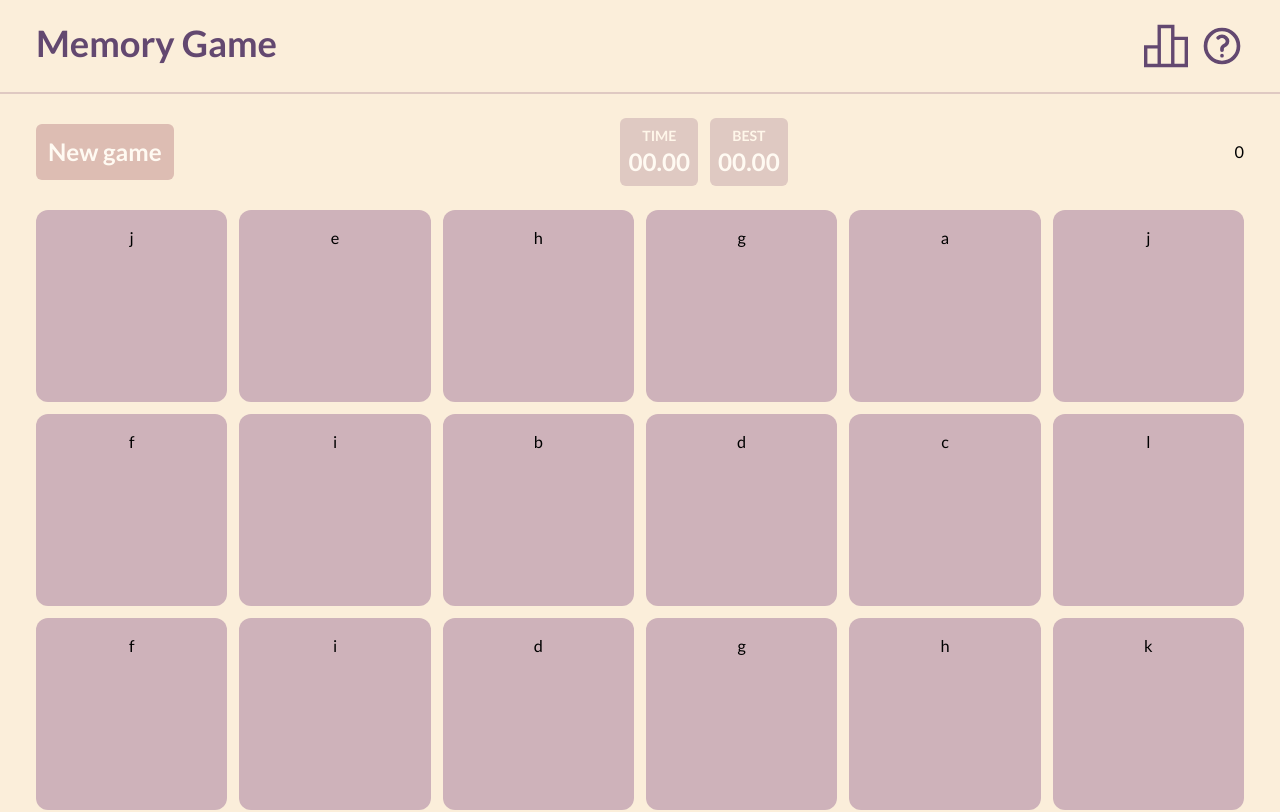
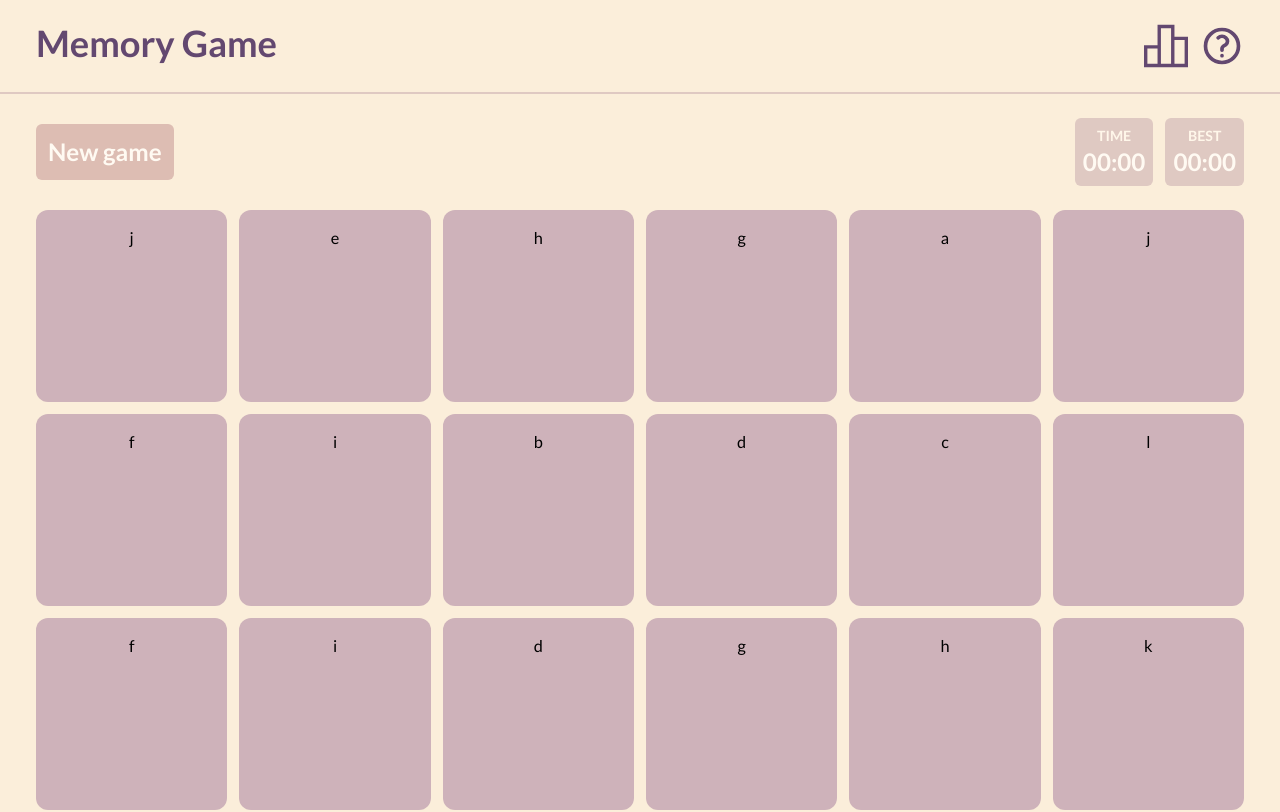
Before and after one commit to ochentso/memorygame, a React (Vite) app: page / in a window 1280 px wide. Shown: the top 812 px of the page. Built offline with nearby package versions, Linux system fonts and the light colour scheme.

Commit message:
added best time

```diff
--- a/src/App.tsx
+++ b/src/App.tsx
@@ -14,11 +14,15 @@ const picsShuffled = picsDuplicate.sort(() => Math.random() - 0.5);
 interface IGameStore {
   gameStarted: boolean;
   setGameStarted: (value: boolean) => void;
+  gameFinished: boolean;
+  setGameFinished: (value: boolean) => void;
 }
 
 export const useGameStore = create<IGameStore>((set) => ({
   gameStarted: false,
   setGameStarted: (value) => set(() => ({ gameStarted: value })),
+  gameFinished: false,
+  setGameFinished: (value) => set(() => ({ gameFinished: value })),
 }));
 
 const useTimerStore = create<ITimerStore>((set) => ({
@@ -35,11 +39,15 @@ interface ITimerStore {
 
 function App() {
   const [cards, setCards] = useState(picsShuffled);
+  const [bestTime, setBestTime] = useState(
+    Number(localStorage.getItem("bestTime")) || 0
+  );
 
   const resetFlippedCards = useFlippedStore((state) => state.resetFlippedCards);
   const resetHiddenCards = useHiddenStore((state) => state.resetHiddenCards);
   const setGameStarted = useGameStore((state) => state.setGameStarted);
   const gameStarted = useGameStore((state) => state.gameStarted);
+  const gameFinished = useGameStore((state) => state.gameFinished);
 
   const restartNewGame = () => {
     resetFlippedCards();
@@ -55,7 +63,6 @@ function App() {
   const startTimer = () => {
     intervalRef.current = setInterval(() => {
       incrementTimer();
-      console.log("timer", timer);
     }, 1000);
   };
   const stopTimer = () => {
@@ -64,7 +71,6 @@ function App() {
   };
 
   useEffect(() => {
-    console.log("gameStarted", gameStarted);
     if (!gameStarted) {
       if (timer !== 0) {
         stopTimer();
@@ -74,13 +80,43 @@ function App() {
     startTimer();
   }, [gameStarted]);
 
+  useEffect(() => {
+    if (gameFinished) {
+      const savedTime = localStorage.getItem("bestTime");
+      if (savedTime) {
+        localStorage.setItem(
+          "bestTime",
+          `${Math.min(timer, Number(savedTime))}`
+        );
+        setBestTime(Math.min(timer, Number(savedTime)));
+      } else {
+        localStorage.setItem("bestTime", `${timer}`);
+        setBestTime(timer);
+      }
+      stopTimer();
+    }
+  }, [gameFinished]);
+
+  const formatTime = (time: number) => {
+    const minutes = Math.floor(time / 60);
+    const seconds = time % 60;
+    const minutesStr = minutes < 10 ? `0${minutes}` : `${minutes}`;
+    const secondsStr = seconds < 10 ? `0${seconds}` : `${seconds}`;
+    return `${minutesStr}:${secondsStr}`;
+  };
+
+  const formattedCurrentTime = formatTime(timer);
+  const formattedBestTime = formatTime(bestTime);
+
   return (
     <>
       <Header />
       <div className="py-4 px-7 md:px-9 md:py-6 flex justify-between items-center">
         <RestartButton onClick={restartNewGame} />
-        <TimeCounter />
-        <span>{timer}</span>
+        <TimeCounter
+          currentTime={formattedCurrentTime}
+          bestTime={formattedBestTime}
+        />
       </div>
       <Game cardsArr={cards} />
       <Footer />
--- a/src/components/Game.tsx
+++ b/src/components/Game.tsx
@@ -48,6 +48,8 @@ export const Game: React.FC<IGameProps> = ({ cardsArr }) => {
   const hiddenCards = useHiddenStore((state) => state.hiddenCards);
   const setGameStarted = useGameStore((state) => state.setGameStarted);
   const gameStarted = useGameStore((state) => state.gameStarted);
+  const setGameFinished = useGameStore((state) => state.setGameFinished);
+  // const gameFinished = useGameStore((state) => state.gameFinished);
 
   const compareFlippedCards = () => {
     if (!gameStarted && !!flippedCards.length) setGameStarted(true);
@@ -58,7 +60,10 @@ export const Game: React.FC<IGameProps> = ({ cardsArr }) => {
         setTimeout(() => {
           addHiddenCard(firstCard);
           addHiddenCard(secondCard);
-          hiddenCards.length + 2 === cardsArr.length && alert("You won!");
+          if (hiddenCards.length + 2 === cardsArr.length) {
+            setGameFinished(true);
+            alert("You won!");
+          }
         }, 500);
       }
       setTimeout(() => {
@@ -69,7 +74,6 @@ export const Game: React.FC<IGameProps> = ({ cardsArr }) => {
 
   useEffect(() => {
     compareFlippedCards();
-    console.log("flipped cards changed");
   }, [flippedCards]);
 
   return (
--- a/src/components/TimeCounter.tsx
+++ b/src/components/TimeCounter.tsx
@@ -1,4 +1,9 @@
-export const TimeCounter = () => {
+interface ITimerCounterProps {
+  currentTime: string;
+  bestTime: string;
+}
+
+export const TimeCounter = ({ currentTime, bestTime }: ITimerCounterProps) => {
   return (
     <div className="flex gap-3">
       <div className="flex flex-col items-center rounded-md px-1 py-2 md:px-2 bg-warmGray">
@@ -6,12 +11,12 @@ export const TimeCounter = () => {
           Time
         </span>
         <span className="text-textLight font-bold text-lg md:text-2xl">
-          00.00
+          {currentTime}
         </span>
       </div>
       <div className="hidden md:flex flex-col items-center rounded-md px-1 py-2 md:px-2 bg-warmGray">
         <span className="text-textGhost font-bold text-sm uppercase">Best</span>
-        <span className="text-textLight font-bold text-2xl">00.00</span>
+        <span className="text-textLight font-bold text-2xl">{bestTime}</span>
       </div>
     </div>
   );
```
